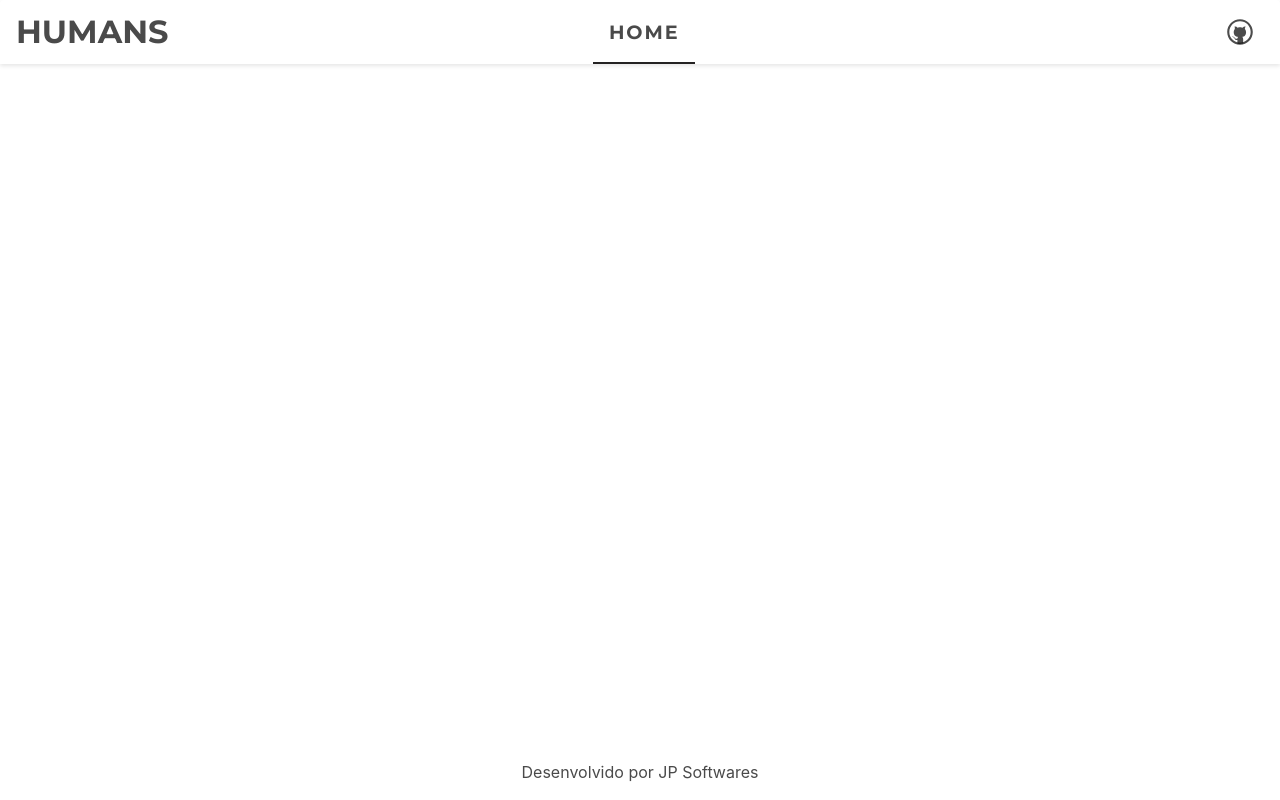
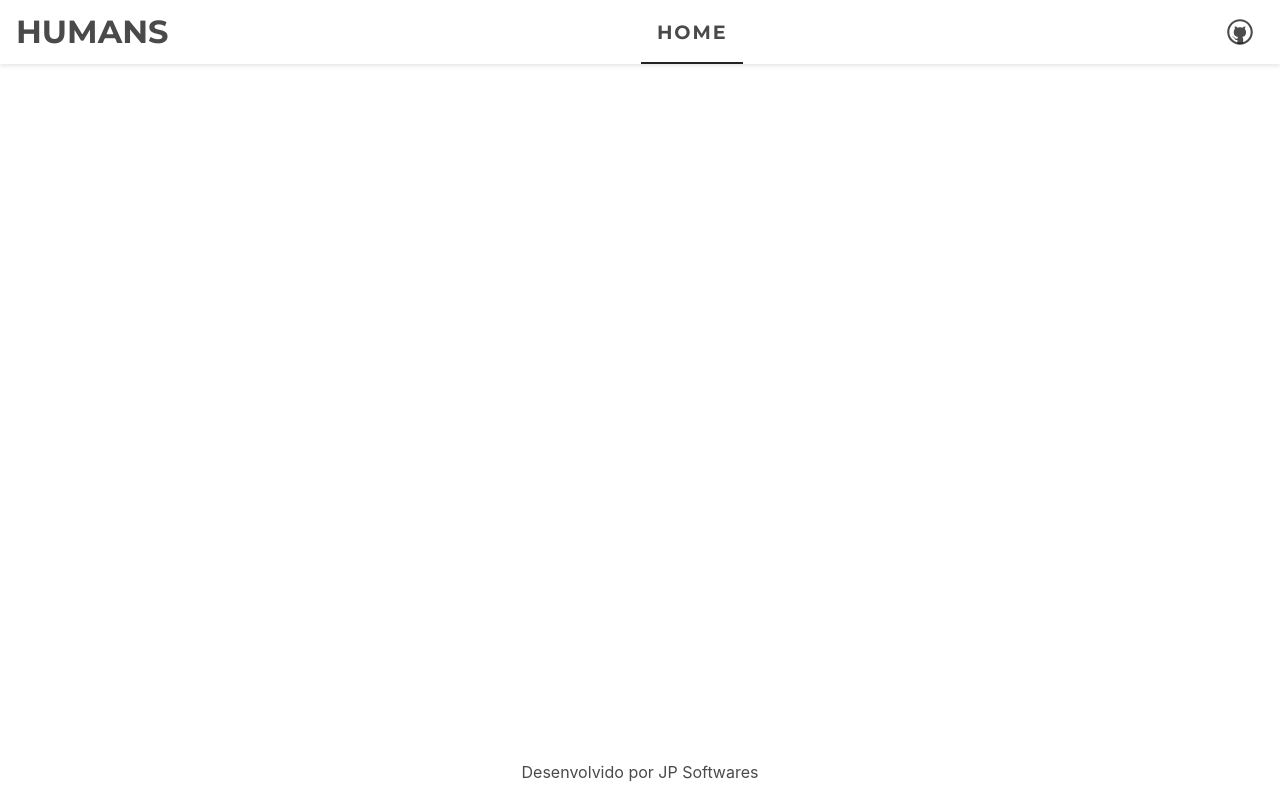
Before and after one commit to JP-Softwares/humans-svelte, a SvelteKit app: page / in a window 1280 px wide. Built offline with nearby package versions, Linux system fonts and the light colour scheme.

Commit message:
Update Header.svelte

```diff
--- a/src/routes/Header.svelte
+++ b/src/routes/Header.svelte
@@ -37,6 +37,7 @@
 <style>
 	* {
 		--nav-height: 4em;
+		--page-name-size: clamp(1.5rem, 2.5vw, 10rem);
 	}
 
 	header {
@@ -53,7 +54,7 @@
 	}
 
 	h1.page-name {
-		font-size: clamp(1.5rem, 2.5vw, 10rem);
+		font-size: var(--page-name-size);
 		font-family: 'Montserrat', sans-serif;
 		font-weight: bold;
 	}
@@ -87,7 +88,7 @@
 		display: flex;
 		justify-content: center;
 		height: 100%;
-		margin-left: -6em;
+		margin-left: - var(--page-name-size);;
 	}
 
 	ul {
```
